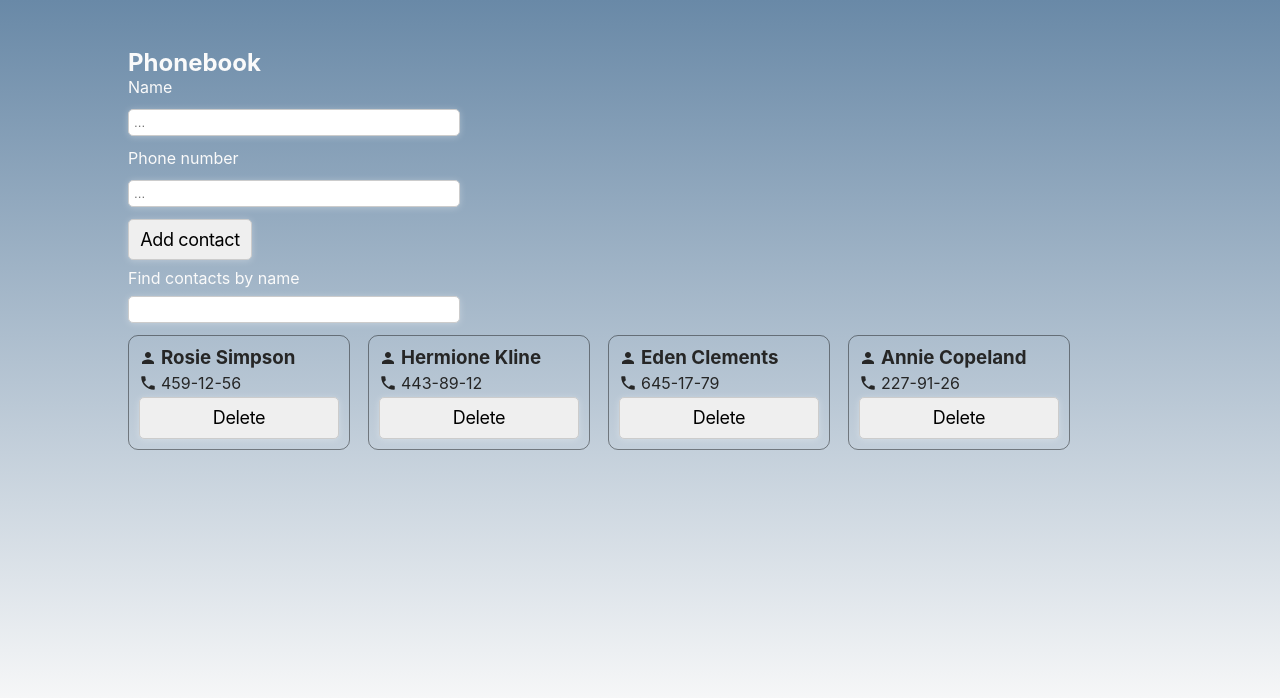
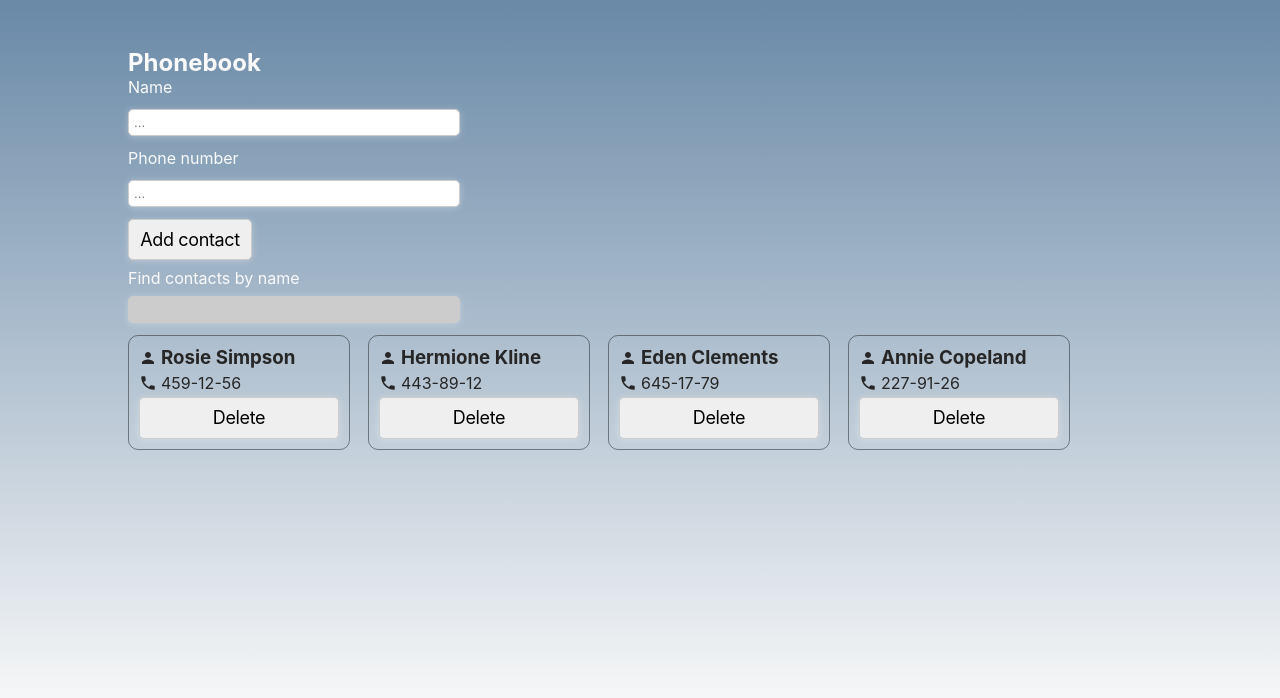
Before and after one commit to grizeus/goit-react-hw-08, a React (Vite) app: page / in a window 1280 px wide. In both pictures the pointer is over the input "Find contacts by name". Shown: the top 698 px of the page. Built offline with nearby package versions, Linux system fonts and the light colour scheme.

Commit message:
remove outline on search box focus (#7)

```diff
--- a/src/components/SearchBox/SearchBox.module.css
+++ b/src/components/SearchBox/SearchBox.module.css
@@ -20,3 +20,9 @@
     width: 320px;
   }
 }
+
+.search-input:focus,
+.search-input:hover {
+  outline: none;
+  background-color: #ccc;
+}
```
